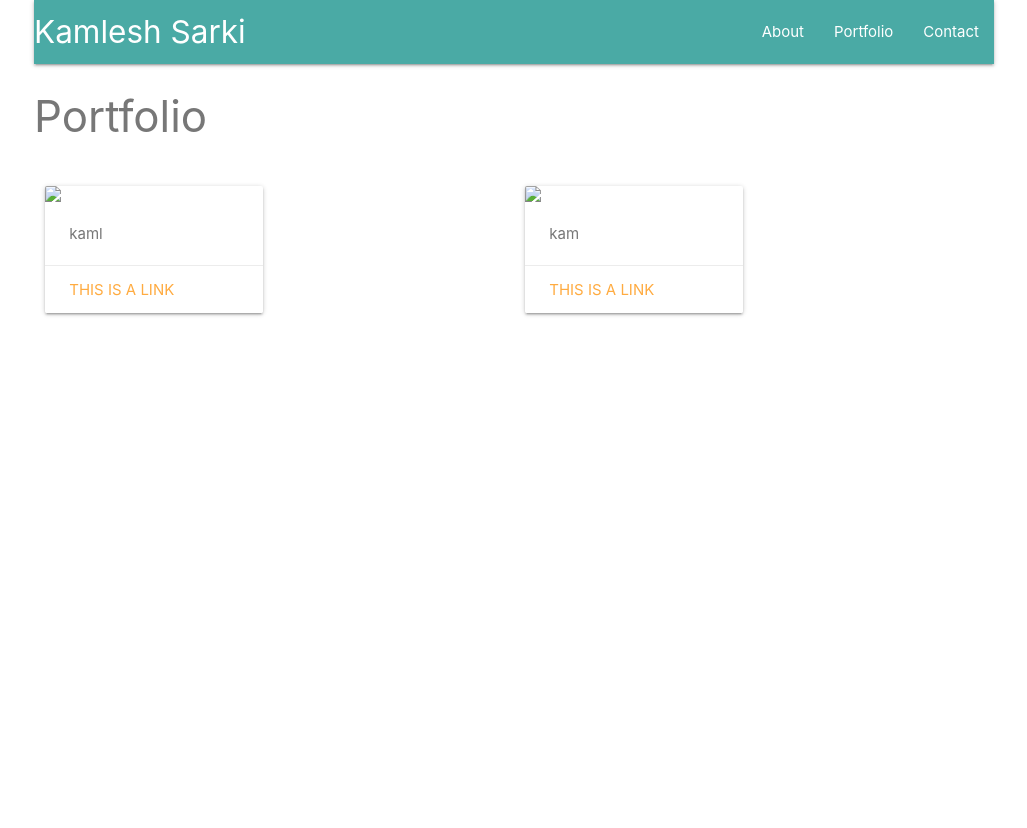
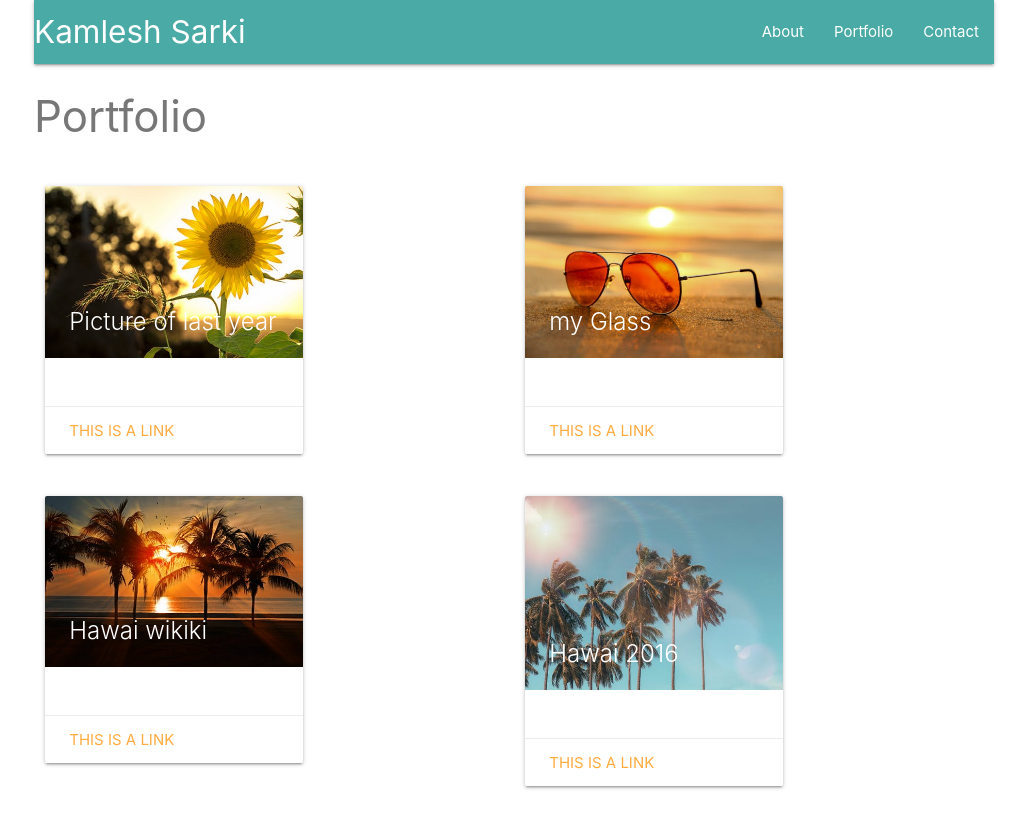
Before and after one commit to Kamleshsarki/Basic-Portfolio, a plain HTML site: page portfolio.html in a window 1280 px wide. Shown: the whole page, without its empty margins (126-1153 px from the left). Before the commit the page ends 800 px from the top, so only its background shows below. Drawn offline with nearby package versions, Linux system fonts and the light colour scheme; files that its build step writes are made by us from their sources.

Commit message:
index.html,contact.html,portfolio.html,style.css,reset.css

```diff
--- a/portfolio.html
+++ b/portfolio.html
@@ -4,14 +4,17 @@
   <meta charset="UTF-8">
   <meta name="viewport" content="width=device-width, initial-scale=1.0">
   <meta http-equiv="X-UA-Compatible" content="ie=edge">
+  <title>Document</title>
   <link rel="stylesheet" href="reset.css">
   <!-- Compiled and minified CSS -->
   <link rel="stylesheet" href="https://cdnjs.cloudflare.com/ajax/libs/materialize/1.0.0/css/materialize.min.css">
   <link rel="stylesheet" href="assets/css/style.css">
-     <title>Document</title>
+
 </head>
 <body>
+
   <div class="container">
+    <div class="row">
       <nav>
           <div class="nav-wrapper">
             <a href="#" class="brand-logo">Kamlesh Sarki</a>
@@ -22,20 +25,22 @@
             </ul>
           </div>
         </nav>
+      </div>
       <div class="row">
         <h3>Portfolio</h3>
       </div>
       <div class="row">
+
         <div class="col s6">
             <div class="row">
-                            <div class="col s6">
+                <div class="col s12 m7">
                   <div class="card">
                     <div class="card-image">
-                                  <img src="images/sample-1.jpg">
-                                  <span class="card-title">Card Title</span>
+                      <img src="./assets/images/pic4.jpg">
+                      <span class="card-title">Picture of last year</span>
                     </div>
                     <div class="card-content">
-                                  <p>kaml</p>
+
                     </div>
                     <div class="card-action">
                       <a href="#">This is a link</a>
@@ -43,17 +48,18 @@
                   </div>
                 </div>
               </div>
+
         </div>
         <div class="col s6">
             <div class="row">
-                            <div class="col s6">
+                <div class="col s12 m7">
                   <div class="card">
                     <div class="card-image">
-                                  <img src="images/sample-1.jpg">
-                                  <span class="card-title">Card Title</span>
+                      <img src="./assets/images/pic1.jpeg">
+                      <span class="card-title">my Glass</span>
                     </div>
                     <div class="card-content">
-                                  <p>kam</p>
+
                     </div>
                     <div class="card-action">
                       <a href="#">This is a link</a>
@@ -61,9 +67,58 @@
                   </div>
                 </div>
               </div>
+
+        </div>
+        <div class="row">
+          <div class="col s6">
+              <div class="row">
+                  <div class="col s12 m7">
+                    <div class="card">
+                      <div class="card-image">
+                        <img src="./assets/images/pic2.jpeg">
+                        <span class="card-title">Hawai wikiki</span>
+                      </div>
+                      <div class="card-content">
+
+                      </div>
+                      <div class="card-action">
+                        <a href="#">This is a link</a>
                       </div>
                     </div>
                   </div>
+                </div>
+
+          </div>
+          <div class="col s6">
+              <div class="row">
+                  <div class="col s12 m7">
+                    <div class="card">
+                      <div class="card-image">
+                        <img src="./assets/images/pic3.jpeg">
+                        <span class="card-title">Hawai 2016</span>
+                      </div>
+                      <div class="card-content">
+
+                      </div>
+                      <div class="card-action">
+                        <a href="#">This is a link</a>
+                      </div>
+                    </div>
+                  </div>
+                </div>
+
+          </div>
+
+
+        </div>
+
+
+      </div>
+
+
+
+  </div>
+
    <!-- Compiled and minified JavaScript -->
    <script src="https://cdnjs.cloudflare.com/ajax/libs/materialize/1.0.0/js/materialize.min.js"></script>
 </body>
```
Also changed, not shown: assets/images/pic1.jpeg (added), assets/images/pic2.jpeg (added), assets/images/pic3.jpeg (added), assets/images/pic4.jpg (added). Lines whose indentation alone changed are shown as unchanged.
